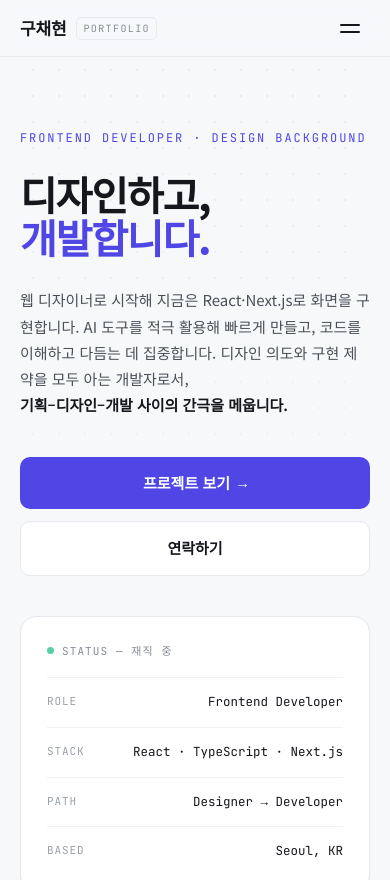
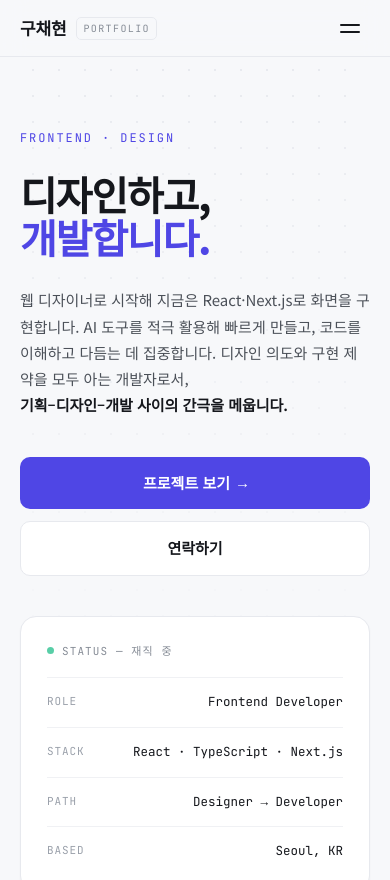
Before and after one commit to orinery/portoflio, a React (Vite) app: page / in a window 390 px wide. Shown: the top 880 px of the page. Built offline with nearby package versions, Linux system fonts and the light colour scheme; a web font is replaced by a local one.

Commit message:
og카드 수정

```diff
--- a/index.html
+++ b/index.html
@@ -12,7 +12,7 @@
 
   <meta property="og:title" content="구채현 | 포트폴리오" />
   <meta property="og:description" content="구채현의 포트폴리오입니다." />
-  <meta property="og:image" content="./ogImage.png" />
+  <meta property="og:image" content="./ogPreview.png" />
   <meta property="og:site_name" content="구채현 포트폴리오" />
 </head>
 
--- a/src/pages/Intro/Intro.scss
+++ b/src/pages/Intro/Intro.scss
@@ -43,6 +43,8 @@
       letter-spacing: 0.16em;
       color: globals.$color-primary;
       margin-bottom: 26px;
+
+      .kicker-short { display: none; }
     }
 
     h1 {
@@ -193,6 +195,11 @@
     .intro-content {
       h1 { font-size: 40px; }
       p { font-size: 15px; }
+
+      .kicker {
+        .kicker-full  { display: none; }
+        .kicker-short { display: inline; }
+      }
     }
   }
 }
--- a/src/pages/Intro/Intro.tsx
+++ b/src/pages/Intro/Intro.tsx
@@ -8,7 +8,10 @@ const Intro = () => {
         <div className="dot-grid" aria-hidden="true" />
 
         <div className="intro-content">
-          <div className="kicker">FRONTEND DEVELOPER · DESIGN BACKGROUND</div>
+          <div className="kicker">
+            <span className="kicker-full">FRONTEND DEVELOPER · DESIGN BACKGROUND</span>
+            <span className="kicker-short">FRONTEND · DESIGN</span>
+          </div>
           <h1>
             디자인하고,
             <br />
```
Also changed, not shown: public/ogImage.png (deleted), public/ogPreview.png (added).
